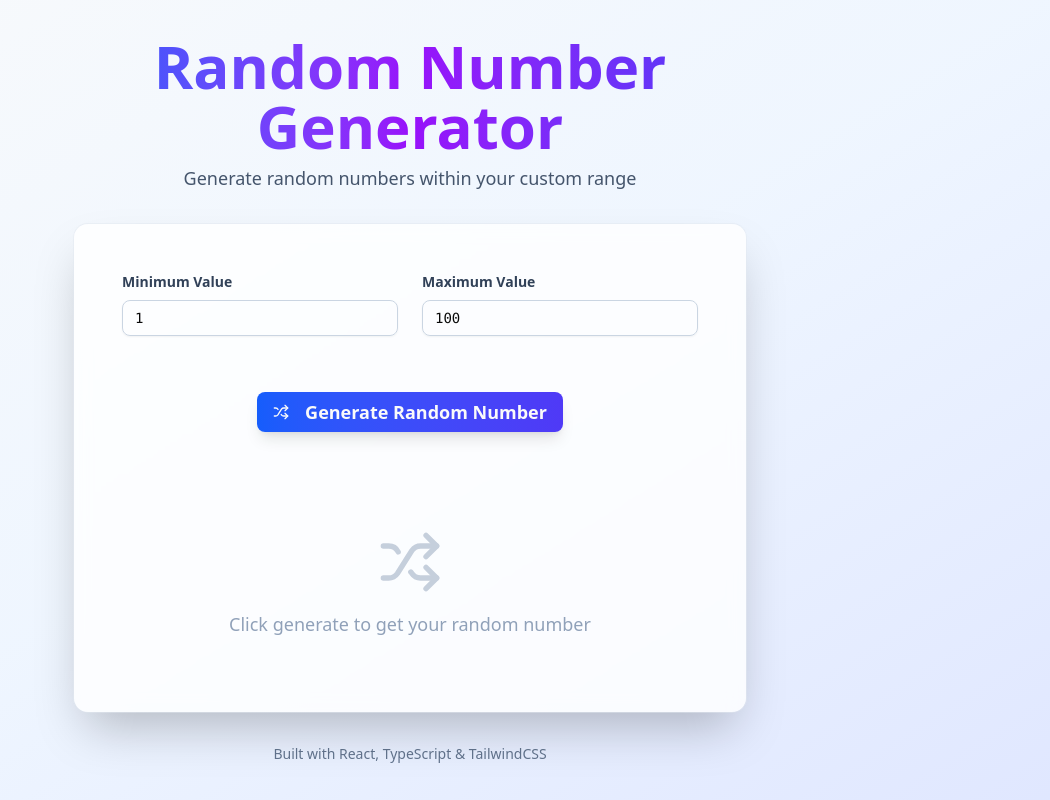
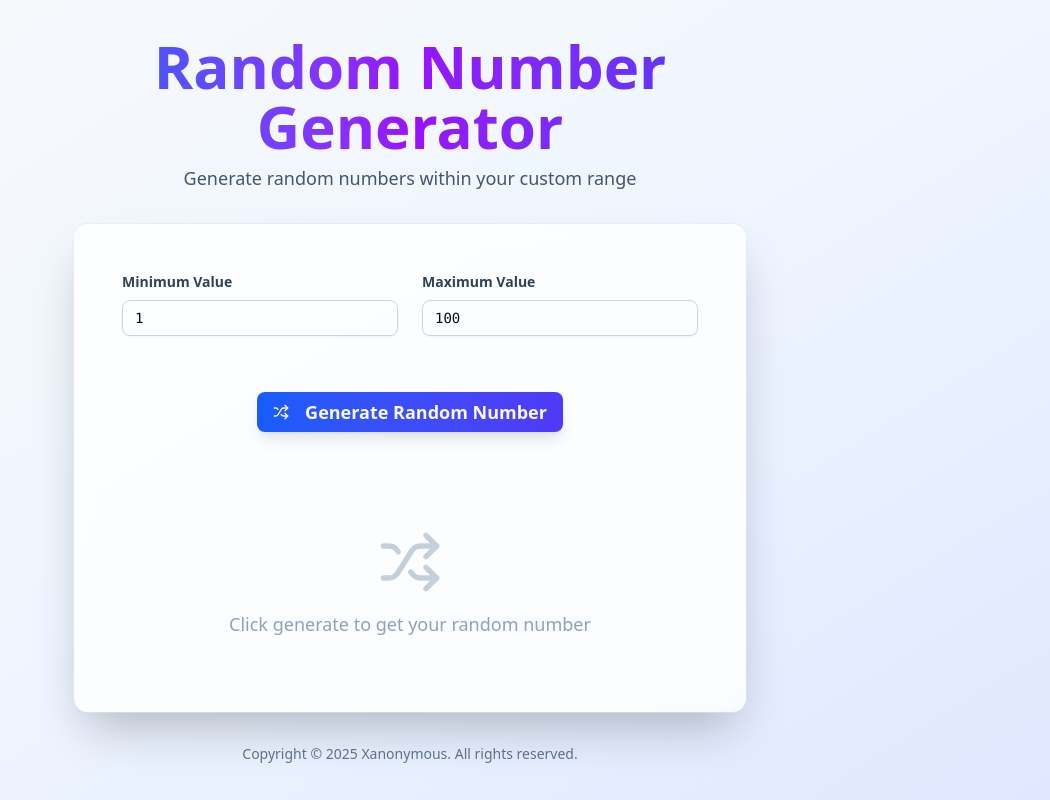
Before and after one commit to Xanonymous-GitHub/xsha-random-number-generator, a React (Vite) app: page / in a window 1280 px wide. Shown: the whole page, without its empty margins (230-1280 px from the left). Built offline with nearby package versions, Linux system fonts and the light colour scheme.

Commit message:
feat: 🎸 update footer

```diff
--- a/src/components/RandomNumberGenerator.tsx
+++ b/src/components/RandomNumberGenerator.tsx
@@ -13,6 +13,8 @@ export function RandomNumberGenerator() {
   const [randomNumber, setRandomNumber] = useState<number | null>(null);
   const [isGenerating, setIsGenerating] = useState(false);
   const [errors, setErrors] = useState<{ min?: string; max?: string }>({});
+
+  const currentYear = new Date().getFullYear();
 
   const validateRange = useCallback((minVal: number, maxVal: number) => {
     const newErrors: { min?: string; max?: string } = {};
@@ -213,7 +215,7 @@ export function RandomNumberGenerator() {
 
         {/* Footer */}
         <div className="text-center text-slate-500 dark:text-slate-500 text-sm">
-          Built with React, TypeScript & TailwindCSS
+          Copyright &copy; {currentYear} Xanonymous. All rights reserved.
         </div>
       </div>
     </div>
```
